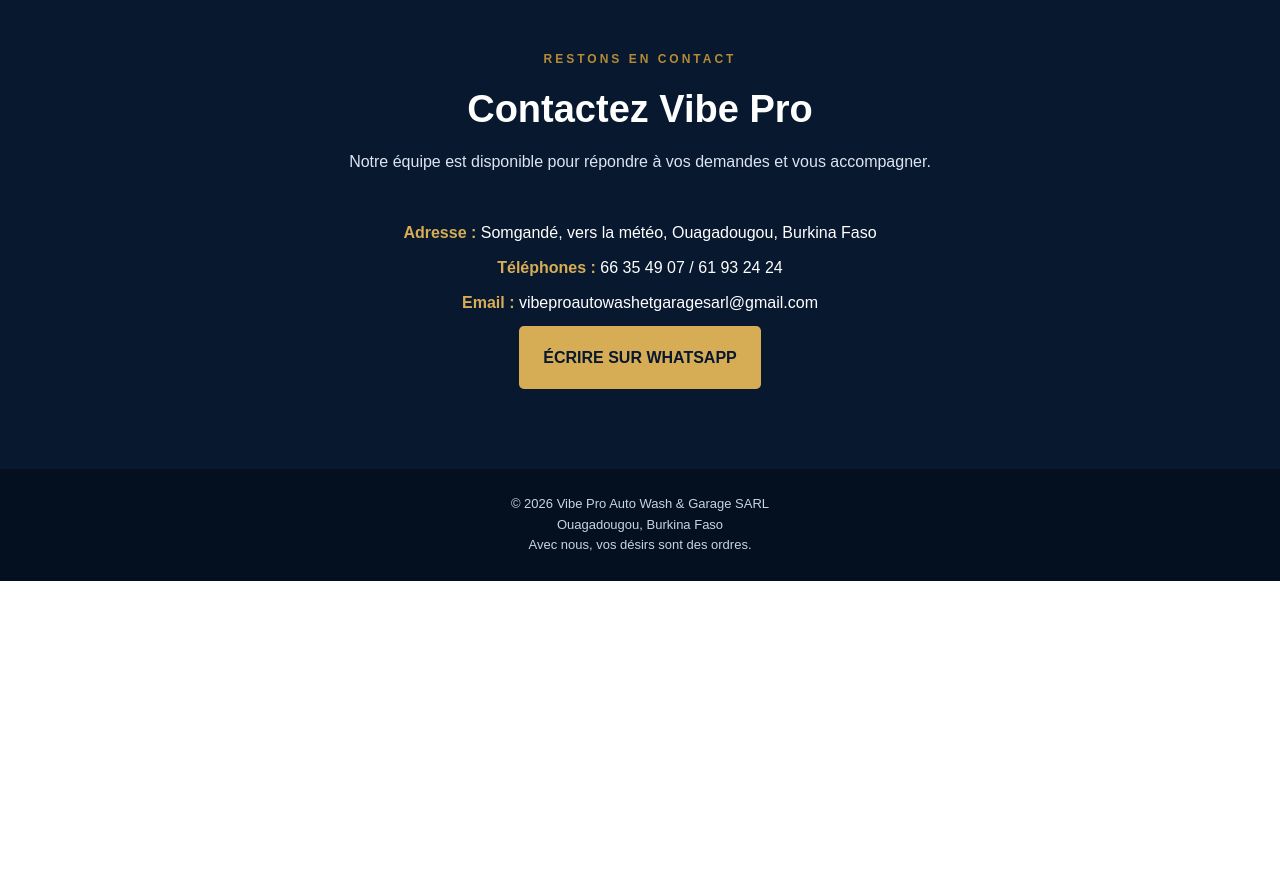
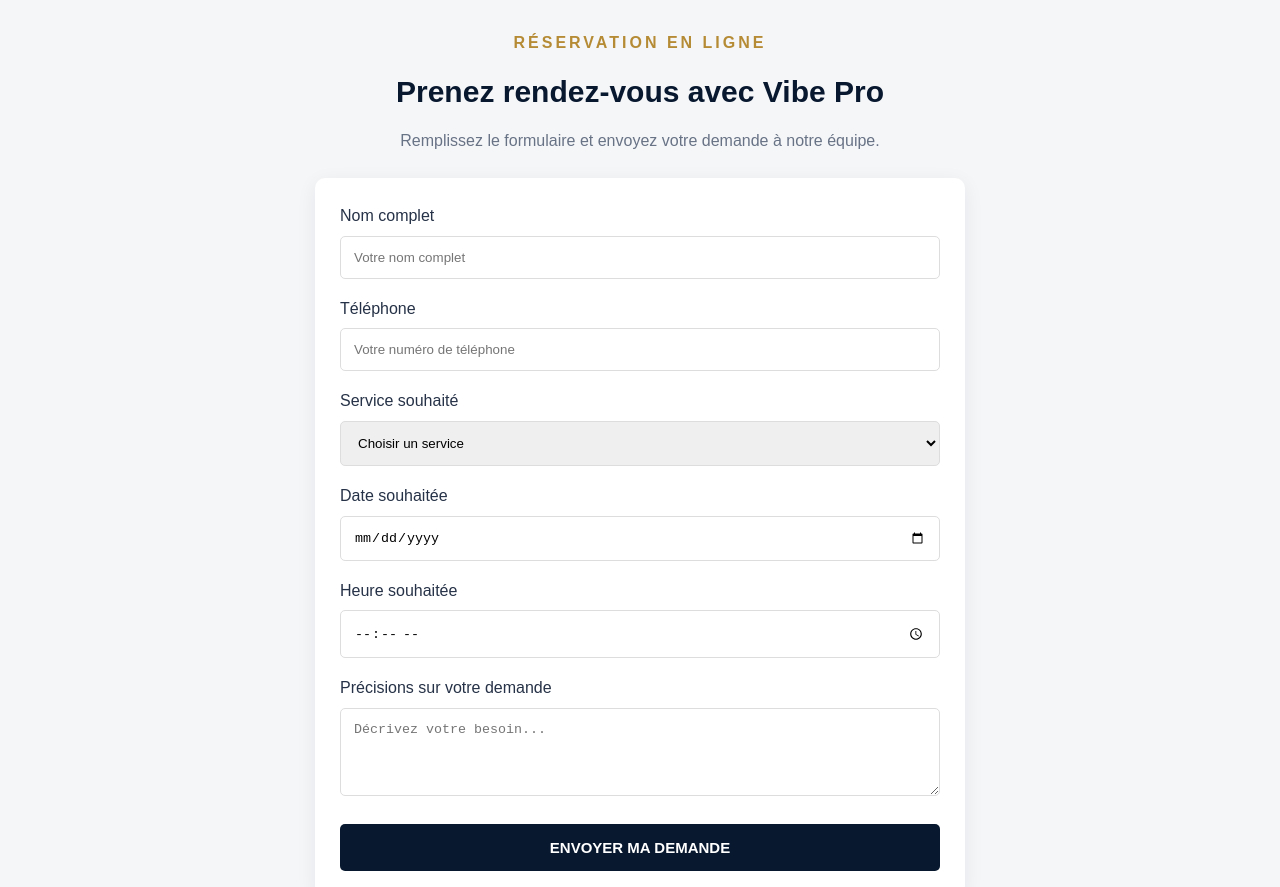
Before and after one commit to vibeproautowashetgaragesarl-coder/Vibe-pro-site, a plain HTML site: page index.html in a window 1280 px wide. Shown: the part 1920-2807 px from the top of the page. Before the commit the page ends 2501 px from the top, so only its background shows below. Drawn offline with Linux system fonts and the light colour scheme.

Commit message:
Update index.html

```diff
--- a/index.html
+++ b/index.html
@@ -466,6 +466,87 @@ footer {
 
 </section>
 
+<section id="reservation" style="background:#f5f6f8;padding:60px 7%;text-align:center;">
+
+  <div style="max-width:650px;margin:auto;">
+    <span style="color:#b58b35;font-weight:bold;letter-spacing:3px;">
+      RÉSERVATION EN LIGNE
+    </span>
+
+    <h2 style="color:#08182f;font-size:30px;margin:12px 0;">
+      Prenez rendez-vous avec Vibe Pro
+    </h2>
+
+    <p style="color:#687386;margin-bottom:25px;">
+      Remplissez le formulaire et envoyez votre demande à notre équipe.
+    </p>
+
+    <form id="reservationForm"
+      style="background:white;padding:25px;border-radius:10px;text-align:left;box-shadow:0 5px 20px #08182f12;">
+
+      <label>Nom complet</label>
+      <input name="nom" type="text" required placeholder="Votre nom complet"
+        style="width:100%;padding:13px;margin:7px 0 17px;border:1px solid #ddd;border-radius:5px;">
+
+      <label>Téléphone</label>
+      <input name="telephone" type="tel" required placeholder="Votre numéro de téléphone"
+        style="width:100%;padding:13px;margin:7px 0 17px;border:1px solid #ddd;border-radius:5px;">
+
+      <label>Service souhaité</label>
+      <select name="service" required
+        style="width:100%;padding:13px;margin:7px 0 17px;border:1px solid #ddd;border-radius:5px;">
+        <option value="">Choisir un service</option>
+        <option>Lavage automobile</option>
+        <option>Lavage moto</option>
+        <option>Mécanique générale</option>
+        <option>Diagnostic électronique</option>
+        <option>Nettoyage professionnel</option>
+        <option>Produits et accessoires</option>
+      </select>
+
+      <label>Date souhaitée</label>
+      <input name="date" type="date" required
+        style="width:100%;padding:13px;margin:7px 0 17px;border:1px solid #ddd;border-radius:5px;">
+
+      <label>Heure souhaitée</label>
+      <input name="heure" type="time" required
+        style="width:100%;padding:13px;margin:7px 0 17px;border:1px solid #ddd;border-radius:5px;">
+
+      <label>Précisions sur votre demande</label>
+      <textarea name="message" rows="4" placeholder="Décrivez votre besoin..."
+        style="width:100%;padding:13px;margin:7px 0 20px;border:1px solid #ddd;border-radius:5px;"></textarea>
+
+      <button type="submit"
+        style="width:100%;padding:15px;background:#08182f;color:white;border:0;border-radius:5px;font-weight:bold;font-size:15px;">
+        ENVOYER MA DEMANDE
+      </button>
+
+    </form>
+  </div>
+</section>
+
+<script>
+document.getElementById("reservationForm").addEventListener("submit", function(e) {
+  e.preventDefault();
+
+  const f = this;
+
+  const message =
+    "Bonjour Vibe Pro, je souhaite prendre rendez-vous.\n\n" +
+    "Nom : " + f.nom.value + "\n" +
+    "Téléphone : " + f.telephone.value + "\n" +
+    "Service : " + f.service.value + "\n" +
+    "Date : " + f.date.value + "\n" +
+    "Heure : " + f.heure.value + "\n" +
+    "Précisions : " + f.message.value;
+
+  const url = "https://wa.me/22666354907?text=" +
+    encodeURIComponent(message);
+
+  window.open(url, "_blank");
+});
+</script>
+
 <section class="contact" id="contact">
 
   <div class="section-heading">
```
